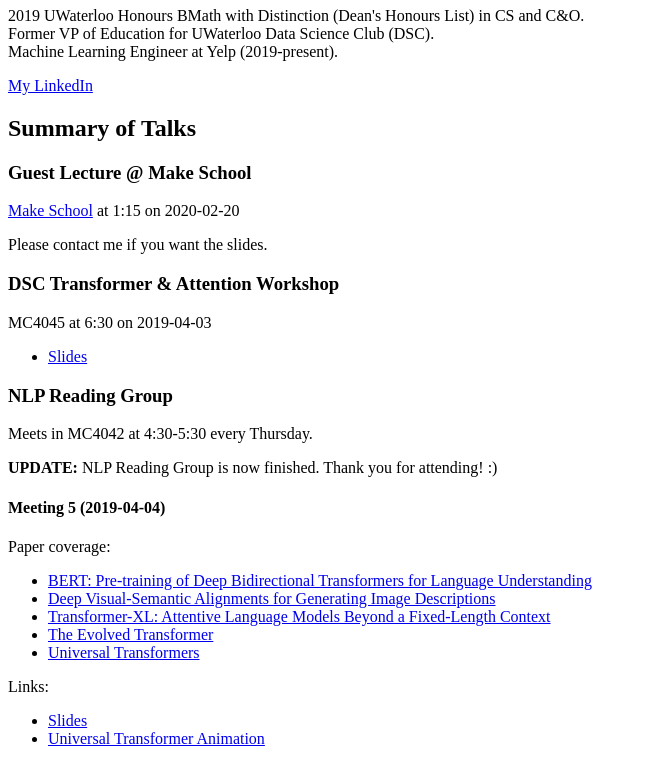
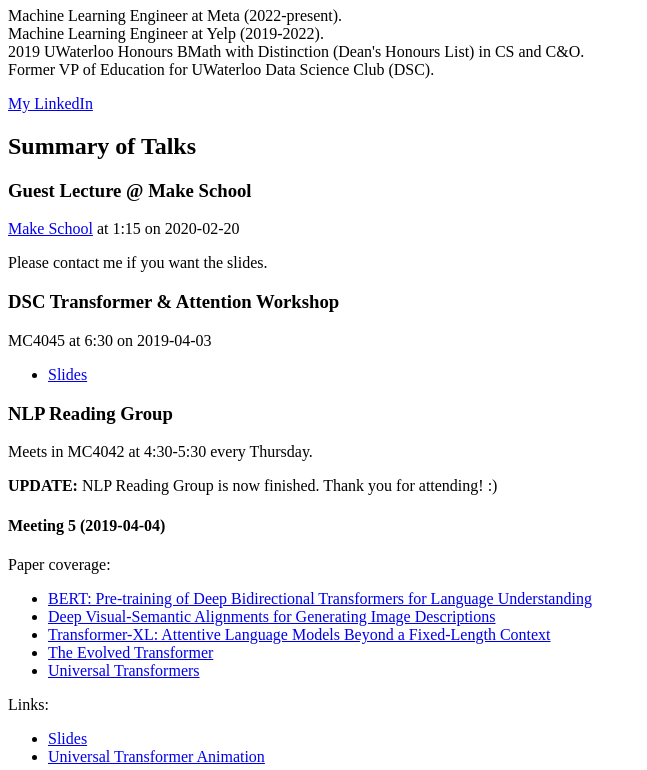
Before and after one commit to mjksmith/mjksmith.github.io, a plain HTML site: page index.html in a window 1280 px wide. Shown: the part 73-843 px from the top of the page, without its empty margins (0-647 px from the left). Drawn offline with Linux system fonts and the light colour scheme.

Commit message:
Update index.html

```diff
--- a/index.html
+++ b/index.html
@@ -12,9 +12,11 @@
     <h1>Matt Smith</h1>
     <div id="intro">
     <p>
+        Machine Learning Engineer at Meta (2022-present). <br />
+        Machine Learning Engineer at Yelp (2019-2022). <br />
         2019 UWaterloo Honours BMath with Distinction (Dean's Honours List) in CS and C&amp;O. <br />
-        Former VP of Education for UWaterloo Data Science Club (DSC). <br />
-        Machine Learning Engineer at Yelp (2019-present).
+        Former VP of Education for UWaterloo Data Science Club (DSC).
+    </p>
     <p>
         <a href="https://www.linkedin.com/in/mjksmith/">My LinkedIn</a>
     </p>
```
